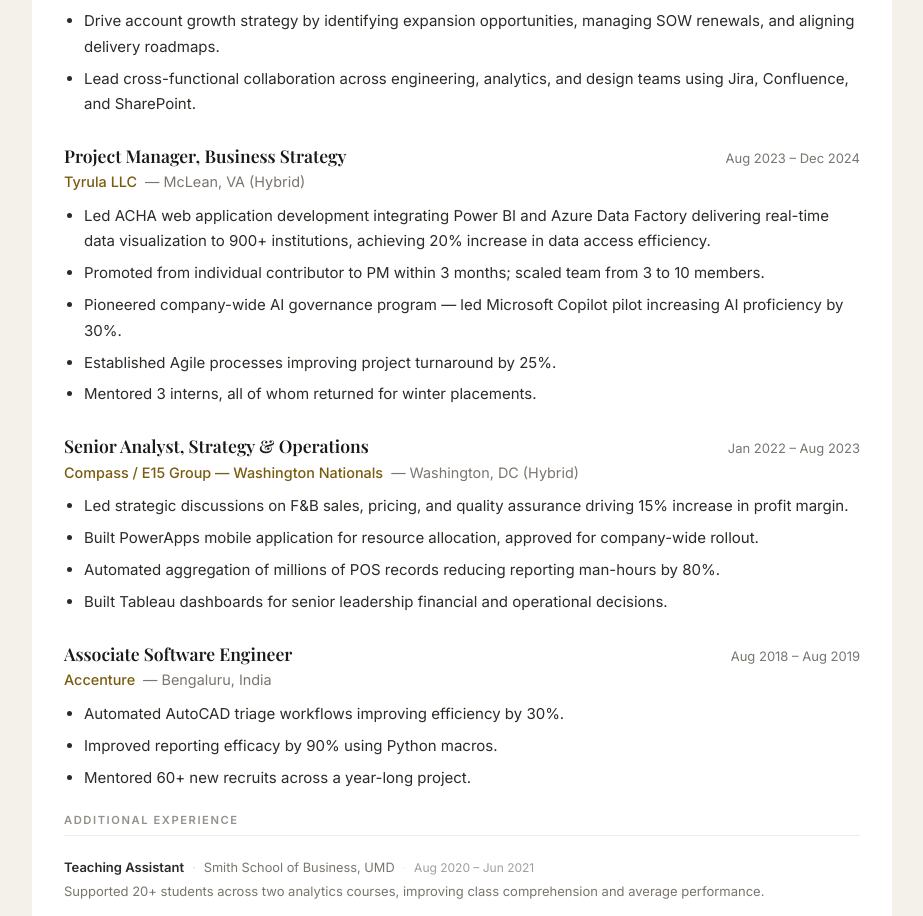
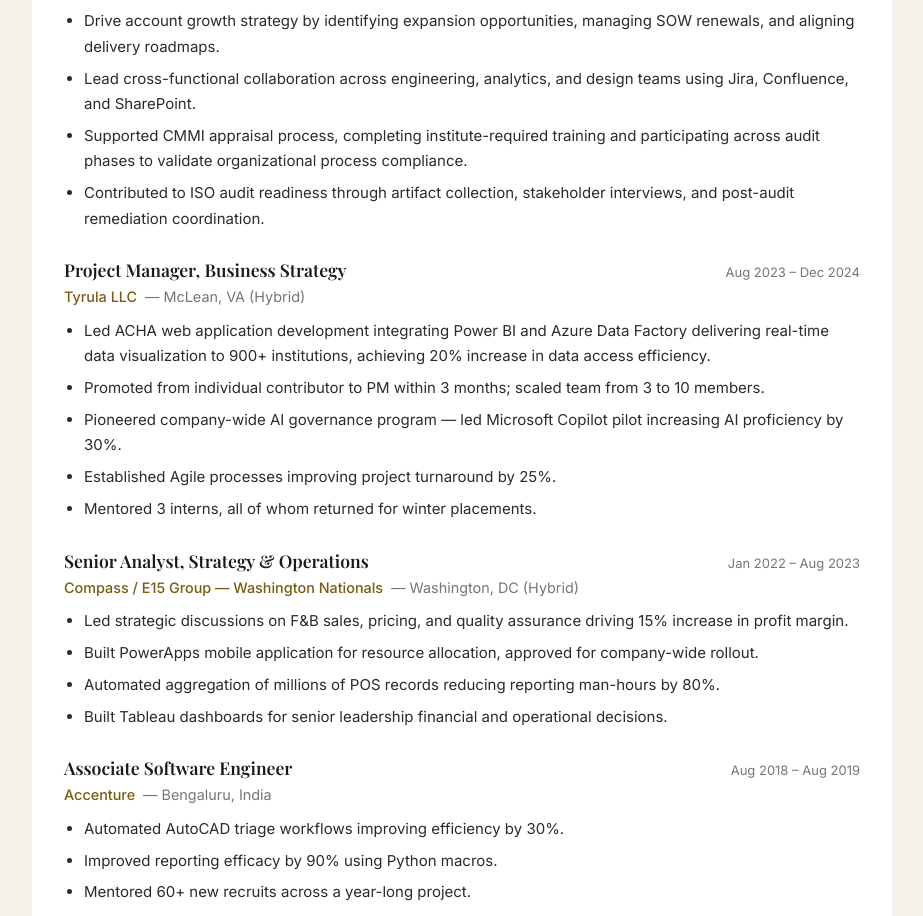
Before and after one commit to Abapna25/AB-Resume, a React (Vite) app: page / in a window 1280 px wide. Shown: the part 1164-2080 px from the top of the page, without its empty margins (178-1101 px from the left). Built offline with nearby package versions, Linux system fonts and the light colour scheme; a web font is replaced by a local one.

Commit message:
adding cmmi and iso audit

```diff
--- a/src/pages/resume/Akanksha.jsx
+++ b/src/pages/resume/Akanksha.jsx
@@ -11,6 +11,8 @@
       'Serve as primary point of contact for FDA client engagement, leading Strategy & Operations as Senior Analyst requiring active public trust clearance.',
       'Drive account growth strategy by identifying expansion opportunities, managing SOW renewals, and aligning delivery roadmaps.',
       'Lead cross-functional collaboration across engineering, analytics, and design teams using Jira, Confluence, and SharePoint.',
+      'Supported CMMI appraisal process, completing institute-required training and participating across audit phases to validate organizational process compliance.',
+      'Contributed to ISO audit readiness through artifact collection, stakeholder interviews, and post-audit remediation coordination.',
     ],
   },
   {
```
